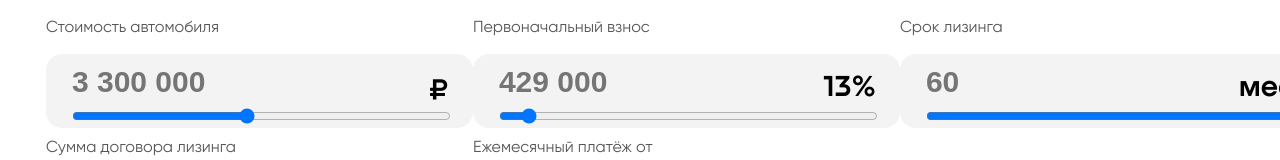
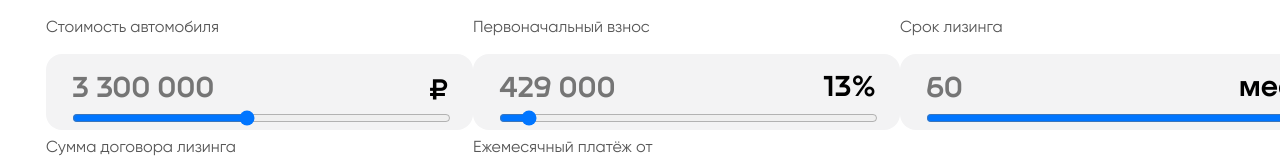
Before and after one commit to Ave-Mari/Oxem-Test, a React app: page / in a window 1280 px wide. Shown: the part 184-344 px from the top of the page. Built offline with nearby package versions, Linux system fonts and the light colour scheme; the HTML template or start-up script is replaced by a standard one.

Commit message:
fix font view of text input

```diff
--- a/src/styles/inputs.scss
+++ b/src/styles/inputs.scss
@@ -27,7 +27,7 @@
 
 
 .input-unit {
-  //position: absolute;
+  position: absolute;
   right: 0;
   top: 0;
   margin: 0;
@@ -50,6 +50,7 @@ input::placeholder {
 }
 
 .num-wrapper {
+  position: relative;
   display: flex;
   justify-content: space-between;
 }
@@ -67,7 +68,23 @@ input::placeholder {
 .text-input {
     border: none;
     background: #F3F3F4;
+    &:focus {
+      outline: none;
+      border: none;
   }
+  }
+
+
+.text-input[type="text"] {
+    font-style: normal;
+    font-weight: 900;
+    font-size: 30px;
+    font-family: 'Nekst Semi';
+
+    //font-family: 'Nekst-Black';
+
+ }
+
 
 .amount {
   margin: 0;
```
